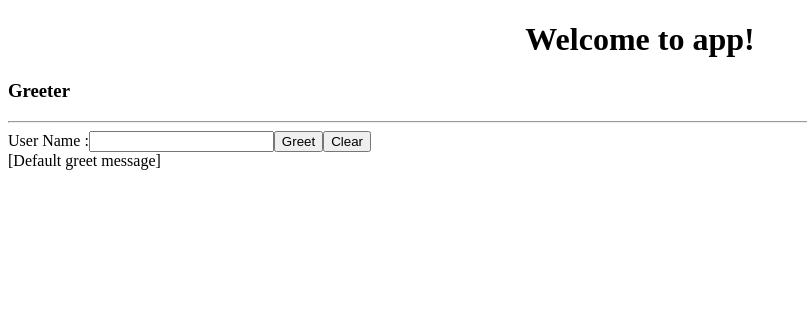
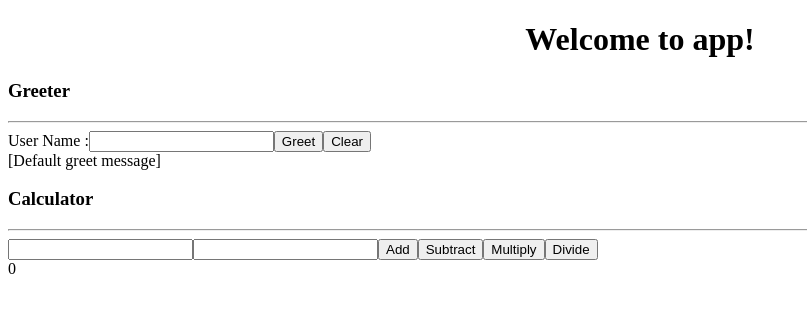
Before and after one commit to anikhanapur/CDK-Angular-Feb-2018, an Angular app in the folder first-app/: page / in a window 1280 px wide. Shown: the top 312 px of the page, without its empty margins (0-807 px from the left). Built offline with nearby package versions, Linux system fonts and the light colour scheme.

Commit message:
calculator - 1 solution & calculator - 2 assignment

```diff
--- a/first-app/src/app/app.component.html
+++ b/first-app/src/app/app.component.html
@@ -5,3 +5,4 @@
   </h1>
 </div>
 <app-greeter></app-greeter>
+<app-calculator-one></app-calculator-one>
--- a/first-app/src/app/app.module.ts
+++ b/first-app/src/app/app.module.ts
@@ -4,12 +4,13 @@
 
 import { AppComponent } from './app.component';
 import { GreeterComponent } from './greeter/greeter.component';
-
+import { CalculatorOneComponent } from './calculator/calculatorOne.component';
 
 @NgModule({
   declarations: [
     AppComponent
     , GreeterComponent
+    ,CalculatorOneComponent
   ],
   imports: [
     BrowserModule
--- /dev/null
+++ b/first-app/src/app/calculator/CalculatorModel.ts
@@ -0,0 +1,22 @@
+//app state & app behavior of a calculator
+export class CalculatorModel{
+	n1 = 0;
+	n2 = 0;
+	result = 0;
+
+	add(){
+		this.result = this.n1 + this.n2;
+	}
+
+	subtract(){
+		this.result = this.n1 - this.n2;
+	}
+
+	multiply(){
+		this.result = this.n1 * this.n2;
+	}
+
+	divide(){
+		this.result = this.n1 / this.n2;
+	}
+}
--- /dev/null
+++ b/first-app/src/app/calculator/calculatorOne.component.ts
@@ -0,0 +1,22 @@
+import { Component } from '@angular/core';
+import { CalculatorModel } from './CalculatorModel';
+
+@Component({
+	selector : 'app-calculator-one',
+	template : `
+		<h3>Calculator</h3>
+		<hr />
+		<input type="number" (change)="model.n1 = $event.target.valueAsNumber">
+		<input type="number" (change)="model.n2 = $event.target.valueAsNumber">
+		<input type="button" value="Add" (click)="model.add()">
+		<input type="button" value="Subtract" (click)="model.subtract()">
+		<input type="button" value="Multiply" (click)="model.multiply()">
+		<input type="button" value="Divide" (click)="model.divide()">
+		<div>{{model.result}}</div>
+	`
+})
+export class CalculatorOneComponent{
+
+	model : CalculatorModel = new CalculatorModel();
+
+}
```
Also changed, not shown: 1 other file (tests, documents, lock files or other folders).
